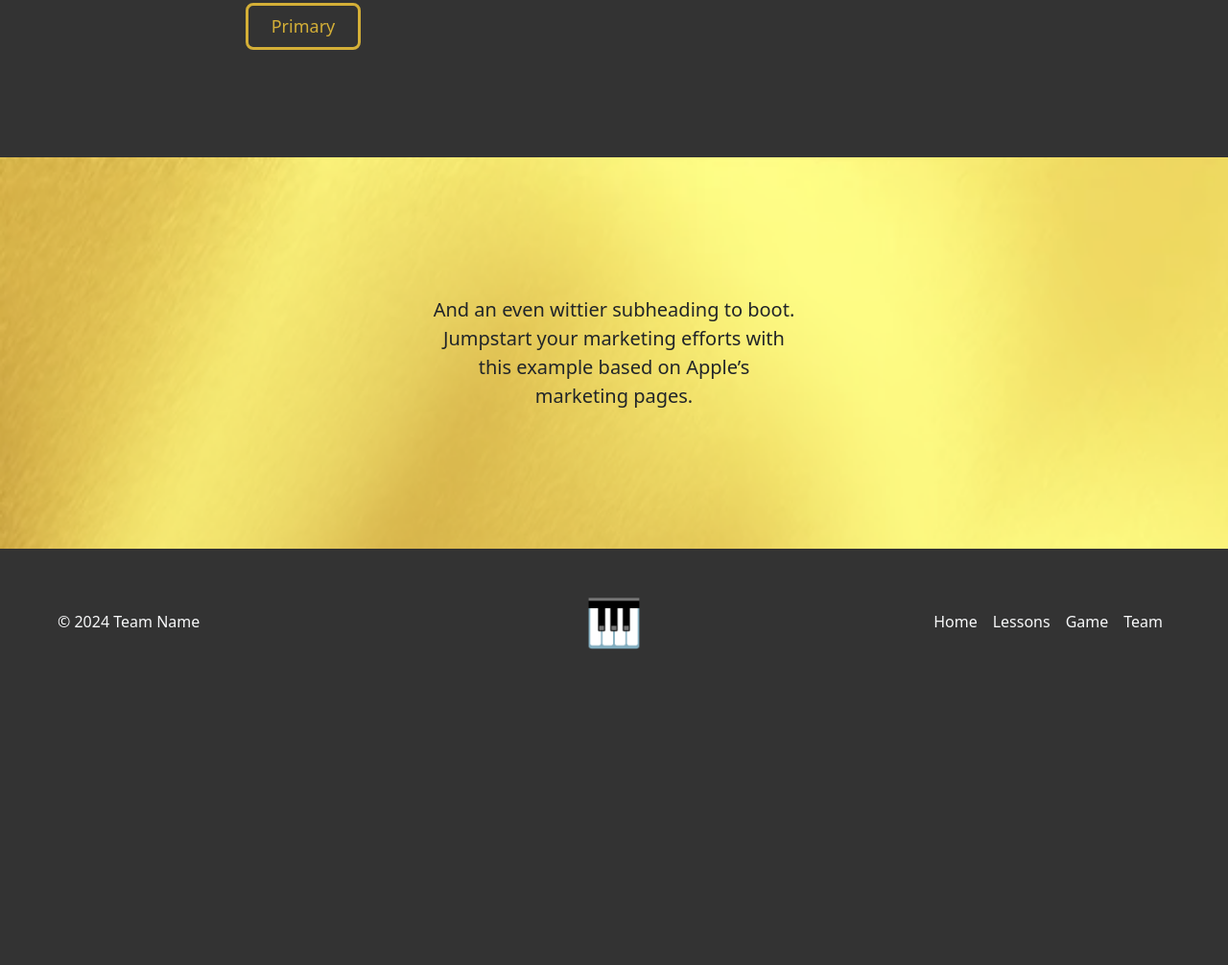
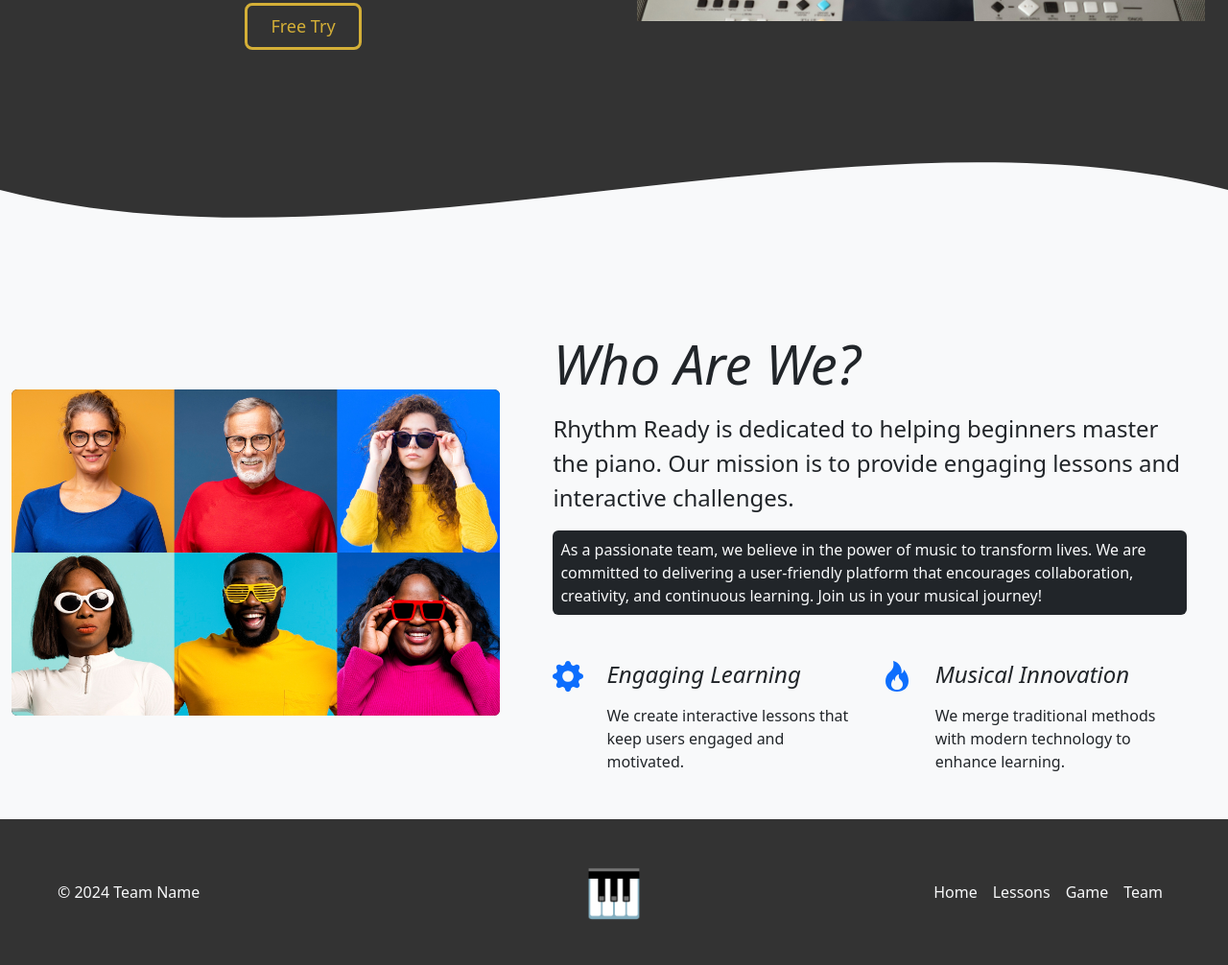
Before and after one commit to viktor-codes/classical_music_hackathon, a Django app: page / in a window 1280 px wide. Shown: the part 549-1555 px from the top of the page at 96% size. Before the commit the page ends 1226 px from the top, so only its background shows below. Run offline with Django 5.2, Linux system fonts and the light colour scheme; style sheets or scripts are compiled from the project's sources; some libraries are stand-ins or nearby versions.

Commit message:
Add about section and change the hero image

```diff
--- /dev/null
+++ b/templates/about.html
@@ -0,0 +1,99 @@
+{% load static %} {% block content %}
+<div style="height: 150px; overflow: hidden">
+	<svg
+		viewBox="0 0 500 150"
+		preserveAspectRatio="none"
+		style="height: 100%; width: 100%"
+	>
+		<path
+			d="M0.00,49.99 C150.00,150.00 349.20,-49.99 500.00,49.99 L500.00,150.00 L0.00,150.00 Z"
+			style="stroke: none; fill: #f8f9fa"
+		></path>
+	</svg>
+</div>
+<section id="about" class="py-3 py-md-5 bg-light h-100">
+	<div class="container">
+		<div class="row gy-3 gy-md-4 gy-lg-0 align-items-lg-center">
+			<div class="col-12 col-lg-6 col-xl-5">
+				<img
+					class="img-fluid rounded bg-dark"
+					loading="lazy"
+					src="{% static 'images/we_are.jpg' %}"
+					alt="Piano player"
+				/>
+			</div>
+			<div class="mt-0 col-12 col-lg-6 col-xl-7">
+				<div class="row justify-content-xl-center">
+					<div class="col-12 col-xl-11">
+						<h2 class="mb-3 display-4">Who Are We?</h2>
+						<p class="lead fs-4 text-dark mb-3">
+							<strong>Rhythm Ready</strong> is dedicated to helping beginners
+							master the piano. Our mission is to provide engaging lessons and
+							interactive challenges.
+						</p>
+						<p class="mb-5 bg-dark text-light p-2 rounded">
+							As a passionate team, we believe in the power of music to
+							transform lives. We are committed to delivering a user-friendly
+							platform that encourages collaboration, creativity, and continuous
+							learning. Join us in your musical journey!
+						</p>
+						<div class="row gy-4 gy-md-0 gx-xxl-5X">
+							<div class="col-12 col-md-6">
+								<div class="d-flex">
+									<div class="me-4 text-primary">
+										<svg
+											xmlns="http://www.w3.org/2000/svg"
+											width="32"
+											height="32"
+											fill="currentColor"
+											class="bi bi-gear-fill"
+											viewBox="0 0 16 16"
+										>
+											<path
+												d="M9.405 1.05c-.413-1.4-2.397-1.4-2.81 0l-.1.34a1.464 1.464 0 0 1-2.105.872l-.31-.17c-1.283-.698-2.686.705-1.987 1.987l.169.311c.446.82.023 1.841-.872 2.105l-.34.1c-1.4.413-1.4 2.397 0 2.81l.34.1a1.464 1.464 0 0 1 .872 2.105l-.17.31c-.698 1.283.705 2.686 1.987 1.987l.311-.169a1.464 1.464 0 0 1 2.105.872l.1.34c.413 1.4 2.397 1.4 2.81 0l.1-.34a1.464 1.464 0 0 1 2.105-.872l.31.17c1.283.698 2.686-.705 1.987-1.987l-.169-.311a1.464 1.464 0 0 1 .872-2.105l.34-.1c1.4-.413 1.4-2.397 0-2.81l-.34-.1a1.464 1.464 0 0 1-.872-2.105l.17-.31c.698-1.283-.705-2.686-1.987-1.987l-.311.169a1.464 1.464 0 0 1-2.105-.872l-.1-.34zM8 10.93a2.929 2.929 0 1 1 0-5.86 2.929 2.929 0 0 1 0 5.858z"
+											/>
+										</svg>
+									</div>
+									<div>
+										<h2 class="h4 mb-3">Engaging Learning</h2>
+										<p class="mb-0">
+											We create interactive lessons that keep users engaged and
+											motivated.
+										</p>
+									</div>
+								</div>
+							</div>
+							<div class="col-12 col-md-6">
+								<div class="d-flex">
+									<div class="me-4 text-primary">
+										<svg
+											xmlns="http://www.w3.org/2000/svg"
+											width="32"
+											height="32"
+											fill="currentColor"
+											class="bi bi-fire"
+											viewBox="0 0 16 16"
+										>
+											<path
+												d="M8 16c3.314 0 6-2 6-5.5 0-1.5-.5-4-2.5-6 .25 1.5-1.25 2-1.25 2C11 4 9 .5 6 0c.357 2 .5 4-2 6-1.25 1-2 2.729-2 4.5C2 14 4.686 16 8 16Zm0-1c-1.657 0-3-1-3-2.75 0-.75.25-2 1.25-3C6.125 10 7 10.5 7 10.5c-.375-1.25.5-3.25 2-3.5-.179 1-.25 2 1 3 .625.5 1 1.364 1 2.25C11 14 9.657 15 8 15Z"
+											/>
+										</svg>
+									</div>
+									<div>
+										<h2 class="h4 mb-3">Musical Innovation</h2>
+										<p class="mb-0">
+											We merge traditional methods with modern technology to
+											enhance learning.
+										</p>
+									</div>
+								</div>
+							</div>
+						</div>
+					</div>
+				</div>
+			</div>
+		</div>
+	</div>
+</section>
+
+{% endblock %}
--- a/templates/index.html
+++ b/templates/index.html
@@ -1,29 +1,34 @@
-{% extends 'base.html' %}{% load static %}
-{% block content %}
-<section>
-	<div class="container col-xxl-8 px-4 py-5">
-		<div class="row flex-lg-row-reverse align-items-center g-5 py-5">
-		    <div class="col-10 col-sm-8 col-lg-6">
-				<img src="{% static 'images/hero.png' %}" alt="piano" />
-		    </div>
+{% extends 'base.html' %}{% load static %} {% block content %}
+<section class="mb-5">
+	<div class="container col-xxl-8 px-4 mt-5 pb-5">
+		<div class="row flex-lg-row-reverse align-items-center g-5">
+			<div class="col-10 col-sm-8 col-lg-6">
+				<img
+					src="{% static 'images/hero1.jpg' %}"
+					alt="piano"
+					style="display: block; margin: 0 auto; max-width: 100%; height: auto"
+				/>
+			</div>
 			<div class="col-lg-6">
-				<h1 class="display-5 fw-bold lh-1 mb-3">Unlock Your Musical Potential with <span class="name">Rhythm Ready</span></h1>
-				<p class="lead">Welcome to Rhythm Ready, your ultimate music learning companion! Whether
-				    you’re a beginner looking to grasp the basics or an experienced musician
-				    aiming to refine your skills, our interactive lessons and challenges make
-				    learning music theory engaging and fun.</p>
-			    <div class="d-grid gap-2 d-md-flex justify-content-center">
-			        <a href="{% url 'challenge' %}" class="btn primary-btn btn-lg px-4 me-md-2">Primary</a>
-			    </div>
-		    </div>
-	    </div>
-	</div>
-</section>
-<section class="about">
-	<div class="position-relative overflow-hidden p-3 p-md-5 m-md-3 text-center">
-		<div class="col-md-5 p-lg-5 mx-auto my-5">
-		  <p class="lead fw-normal text-dark">And an even wittier subheading to boot. Jumpstart your marketing efforts with this example based on Apple’s marketing pages.</p>
+				<h1 class="display-5 fw-bold lh-1 mb-3">
+					Unlock Your Musical Potential with
+					<span class="name">Rhythm Ready</span>
+				</h1>
+				<p class="lead">
+					Welcome to Rhythm Ready, your ultimate music learning companion!
+					Whether you’re a beginner looking to grasp the basics or an
+					experienced musician aiming to refine your skills, our interactive
+					lessons and challenges make learning music theory engaging and fun.
+				</p>
+				<div class="mt-5 d-grid gap-2 d-md-flex justify-content-center">
+					<a
+						href="{% url 'challenge' %}"
+						class="btn primary-btn btn-lg px-4 me-md-2"
+						>Free Try</a
+					>
+				</div>
+			</div>
 		</div>
 	</div>
 </section>
-{% endblock content %}
+{% include 'about.html' %} {% endblock content %}
```
Also changed, not shown: static/images/about.jpg (added), static/images/about.png (added), static/images/hero1.jpg (added), static/images/we_are.jpg (added).
